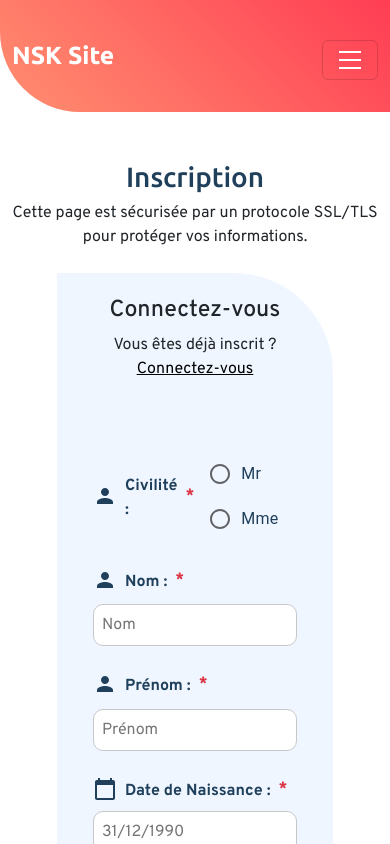
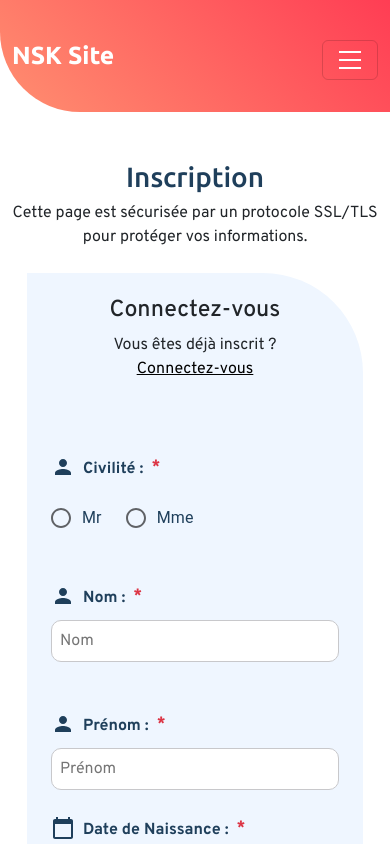
Before and after one commit to ZahirHaniche-dev/nextjs-blogr-landing-page, a Next.js app: page /auth/registration in a window 390 px wide. Shown: the top 844 px of the page. Built offline with nearby package versions, Linux system fonts and the light colour scheme.

Commit message:
Fix Error

```diff
--- a/src/components/Authentification/Register/Informations.js
+++ b/src/components/Authentification/Register/Informations.js
@@ -17,15 +17,13 @@ export default function RegisterInformation() {
 
   return (
     <div className="row">
-      <div className="col-md-12 col-xs-12 mb-4">
         <RadioGroup
           name="gender"
           label="Civilité"
           options={options}
           icon={<PersonIcon  />}
         />
-      </div>
-      <div className="col-md-6 col-xs-12">
+      <div className="col-md-6 col-xs-12 mt-4">
         <Input
           name="lastName"
           label="Nom"
@@ -34,7 +32,7 @@ export default function RegisterInformation() {
           icon={<PersonIcon  />}
         />
       </div>
-      <div className="col-md-6 col-xs-12">
+      <div className="col-md-6 col-xs-12 mt-4">
         <Input
           name="firstName"
           label="Prénom"
--- a/src/components/Authentification/Register/Registration.js
+++ b/src/components/Authentification/Register/Registration.js
@@ -55,42 +55,43 @@ export default function Registration() {
     console.log(finalData);
     console.log("Formatted Birth Date: ", formattedBirthDate);
 
-    // try {
-    //   const response = await fetch("/api/auth/register", {
-    //     method: "POST",
-    //     headers: {
-    //       "Content-Type": "application/json",
-    //     },
-    //     body: JSON.stringify(finalData),
-    //   });
+    try {
+      const response = await fetch("/api/auth/register", {
+        method: "POST",
+        headers: {
+          "Content-Type": "application/json",
+        },
+        body: JSON.stringify(finalData),
+      });
 
-    //   const isValidResponse = await ReponseError(response, setError);
-    //   if (!isValidResponse) {
-    //     const errorData = await response.json();
-    //     // Utilisation correcte de Object.keys pour itérer sur les erreurs
-    //     Object.keys(errorData.errors).forEach((key) => {
-    //       setError(key, { type: "manual", message: errorData.errors[key] });
-    //     });
-    //     // Cette ligne affiche l'erreur globale, si elle existe
-    //     setError("global", {
-    //       message: errorData.error || "Une erreur s'est produite",
-    //     });
-    //     return;
-    //   }
+      const isValidResponse = await ReponseError(response, setError);
+      if (!isValidResponse) {
+        const errorData = await response.json();
+        // Utilisation correcte de Object.keys pour itérer sur les erreurs
+        Object.keys(errorData.errors).forEach((key) => {
+          setError(key, { type: "manual", message: errorData.errors[key] });
+        });
+        // Cette ligne affiche l'erreur globale, si elle existe
+        setError("global", {
+          message: errorData.error || "Une erreur s'est produite",
+        });
+        return;
+      }
 
-    //   const responseData = await response.json();
-    //   console.log("User registered successfully:", responseData);
-    //   window.location.href = "/auth/connexion";
-    // } catch (error) {
-    //   console.error("Error during registration:", error);
-    //   setError("global", { message: "Internal Server Error" });
-    // }
+      const responseData = await response.json();
+      console.log("User registered successfully:", responseData);
+      window.location.href = "/auth/connexion";
+    } catch (error) {
+      console.error("Error during registration:", error);
+      setError("global", { message: "Internal Server Error" });
+    }
   };
 
   return (
     <>
       <FormProvider {...methods}>
-        <form id="auth-form" onSubmit={handleSubmit(onSubmit)}>
+        {/* <form id="auth-form" onSubmit={handleSubmit(onSubmit)}> */}
+        <form id="auth-form" >
           {step === 1 && (
             <>
               <RegisterInformation onNext={handleNextStep} />
--- a/src/components/Authentification/Register/css/Register.module.css
+++ b/src/components/Authentification/Register/css/Register.module.css
@@ -7,3 +7,10 @@
   border-top-right-radius: 100px;
   border-bottom-left-radius: 100px ;
 }
+
+/* Media query pour les appareils mobiles */
+@media (max-width: 768px) {
+  #registernsk {
+    margin: 15px; /* Marge réduite à 15px en mode mobile */
+  }
+}
--- a/src/components/Header/Header.js
+++ b/src/components/Header/Header.js
@@ -1,4 +1,5 @@
 import React, { useState, useEffect, useRef, useCallback } from "react";
+import { useRouter } from "next/router";  // Importer useRouter
 import styles from "./css/Header.module.css";
 import Logo from "./Logo";
 import Navigation from "./Navigation";
@@ -6,8 +7,10 @@ import ButtonLink from "../Interface/ButtonLink";
 
 function Header() {
   const [navbarOpen, setNavbarOpen] = useState(false);
-  const [isHome, setisHome] = useState(false);
+  const [isHome, setIsHome] = useState(false);
   const navbarRef = useRef(null);
+  const navbarTogglerRef = useRef(null); // Référence pour le bouton navbar-toggler
+  const router = useRouter(); // Utilisation de useRouter pour détecter les changements de route
 
   const toggleNavbar = () => {
     setNavbarOpen(!navbarOpen);
@@ -27,21 +30,35 @@ function Header() {
   );
 
   useEffect(() => {
-    setisHome(true);
+    setIsHome(window.location.pathname === "/");
     document.addEventListener("mousedown", handleClickOutside);
     return () => {
       document.removeEventListener("mousedown", handleClickOutside);
     };
   }, [handleClickOutside]);
 
+  // Simuler un clic sur le bouton navbar-toggler lors du changement de route
+  useEffect(() => {
+    const handleRouteChange = () => {
+      if (navbarTogglerRef.current && navbarOpen) {
+        navbarTogglerRef.current.click();  // Simule un clic pour fermer la navbar
+      }
+    };
+
+    router.events.on("routeChangeComplete", handleRouteChange);  // Surveille les changements de route
+    return () => {
+      router.events.off("routeChangeComplete", handleRouteChange);  // Nettoyage de l'écouteur d'événements
+    };
+  }, [router.events, navbarOpen]);  // Dépendances sur router.events et l'état navbarOpen
+
   return (
     <header
       className={`${styles.header} container-fluid pt-4 ${
-        isHome && window.location.pathname === "/" ? styles.headerHome : ""
+        isHome ? styles.headerHome : ""
       }`}
       style={{ backgroundColor: "transparent" }}
     >
-      {isHome && window.location.pathname === "/" && (
+      {isHome && (
         <picture>
           <source
             srcSet="/images/bg-pattern-intro-desktop.svg"
@@ -62,6 +79,7 @@ function Header() {
           >
             <Logo />
             <button
+              ref={navbarTogglerRef}  // Ajout de la référence pour le bouton navbar-toggler
               className={`navbar-toggler ${styles.navToggler} ms-auto`}
               type="button"
               aria-controls="navbarNav"
@@ -81,13 +99,16 @@ function Header() {
           </nav>
           <div className="col-4 d-none d-lg-block">
             <div className="d-flex justify-content-end gap-4">
-              {/* <ButtonLink label="Connexion" mode="primary" href="/auth/connexion" className="me-2" /> */}
-              <ButtonLink label="Inscription" mode="primary" href="/auth/registration" />
+              <ButtonLink
+                label="Inscription"
+                mode="primary"
+                href="/auth/registration"
+              />
             </div>
           </div>
         </div>
       </div>
-      {isHome && window.location.pathname === "/" && (
+      {isHome && (
         <section className={`text-center ${styles.section}`}>
           <div className="container">
             <h1 className="display-4">Next.js Starter Kit</h1>
--- a/src/components/Interface/RadioGroup.js
+++ b/src/components/Interface/RadioGroup.js
@@ -1,39 +1,55 @@
 import React from "react";
-import { useFormContext } from "react-hook-form";
-import { Radio, RadioGroup, FormControlLabel, FormControl, FormLabel } from '@mui/material';
+import { useFormContext, Controller } from "react-hook-form";
+import {
+  Radio,
+  RadioGroup,
+  FormControlLabel,
+  FormControl,
+} from "@mui/material";
 
 export default function RadioGroupUI({ label, name, options, icon }) {
   const {
-    register,
+    control,
     formState: { errors },
   } = useFormContext();
 
   return (
     <FormControl component="fieldset">
-      <div className="d-flex align-items-center gap-3">
-        {/* Label et icône alignés à gauche */}
-        <label className="d-flex align-items-center gap-2">
+      <div className="row" style={{ paddingLeft: '12px', paddingRight: '12px' }}>
+        {/* Label avec col-6 en mobile */}
+        <label className="col-12 col-md-4 d-flex align-items-center gap-2 mb-3 mb-md-0">
           <span className="d-flex align-items-center">{icon}</span>
           <span className="d-flex align-items-center mt-1">{label} :</span>
           <span className="text-danger">*</span>
         </label>
 
-        {/* RadioGroup pour gérer correctement la sélection */}
-        <RadioGroup row aria-label={label} name={name}>
+        {/* RadioGroup aligné horizontalement */}
+        <div className="col-12 col-md-6 d-flex flex-row align-items-center  mb-3 mb-md-0">
+          <Controller
+            name={name}
+            control={control}
+            rules={{ required: "Ce champ est requis" }}
+            render={({ field }) => (
+              <RadioGroup
+                row
+                {...field}
+                value={field.value || ""}
+                className="d-flex flex-row justify-content-start gap-3"
+              >
                 {options.map((option) => (
                   <FormControlLabel
                     key={option.value}
-              control={
-                <Radio
-                  {...register(name, { required: "Ce champ est requis" })}
                     value={option.value}
-                />
-              }
+                    control={<Radio />}
                     label={option.label}
-              className="d-flex align-items-center"
+                    className="d-flex align-items-center me-2 "
                   />
                 ))}
               </RadioGroup>
+            )}
+          />
+        </div>
+
       </div>
 
       {/* Affichage des erreurs */}
--- a/src/pages/_app.js
+++ b/src/pages/_app.js
@@ -1,16 +1,19 @@
 import Container from "../components/Container/Container";
 import RootLayout from "./layout";
+import ErrorBoundary from '../components/Error/ErrorBoundary';
 import 'bootstrap/dist/css/bootstrap.min.css';
 import "../styles/globals.css";
 
 
 function MyApp({ Component, pageProps }) {
   return (
+    <ErrorBoundary>
       <Container>
         <RootLayout>
           <Component {...pageProps} />
         </RootLayout>
       </Container>
+    </ErrorBoundary>
   );
 }
 
--- a/src/pages/auth/[formType].js
+++ b/src/pages/auth/[formType].js
@@ -98,7 +98,7 @@ export default function AuthForm() {
           </div>
 
           {/* Bloc de formulaire */}
-          <div className="col-md-7 col-sm-8 col-xs-12 d-flex justify-content-center">
+          <div className="col-md-7 col-sm-8 col-xs-12 d-flex justify-content-center p-0">
             <div className="container">
               {formType === "registration" || !isLogin ? (
                 <Registration />
```
Lines whose indentation alone changed are shown as unchanged.
